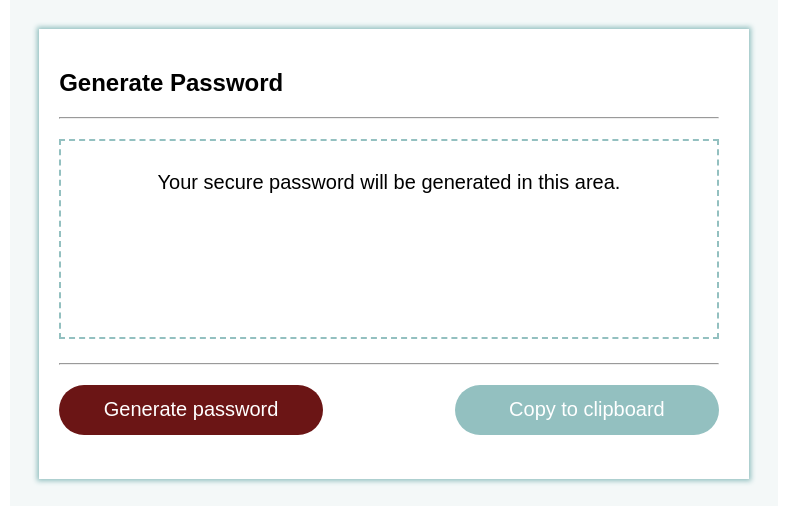
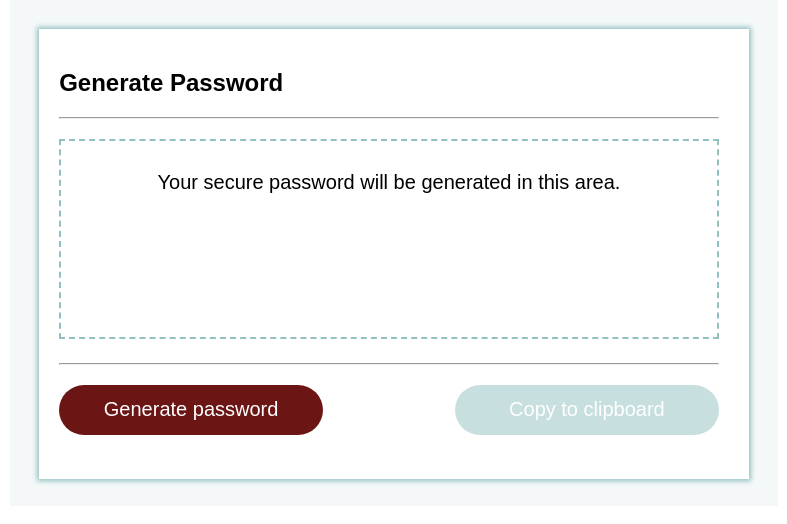
Before and after one commit to jondam1985/password-generator, a plain HTML site: page index.html in a window 1280 px wide. Shown: the part 144-668 px from the top of the page, without its empty margins (246-1033 px from the left). Drawn offline with Linux system fonts and the light colour scheme.

Commit message:
copy functionality updated

```diff
--- a/assets/scripts/script.js
+++ b/assets/scripts/script.js
@@ -69,6 +69,9 @@ function passwordGenerator() {
 
     document.getElementById("password-area").innerHTML=password;
 
+    let copyButton = document.getElementById("copy");
+    copyButton.disabled = false;
+
     return console.log(password);
 }
 
--- a/assets/styles/styles.css
+++ b/assets/styles/styles.css
@@ -78,6 +78,11 @@ button:hover {
     margin-left: 10px;
 }
 
+#copy:disabled {
+    opacity: 0.5;
+    cursor: not-allowed;
+}
+
 @media only screen and (max-width: 850px) {
 
     .outer-container {
--- a/index.html
+++ b/index.html
@@ -20,7 +20,7 @@
             <hr>
             <div class="buttons-area">
                 <button onclick="passwordGenerator()" id="generator">Generate password</button>
-                <button onclick="copy()" id="copy">Copy to clipboard</button>
+                <button onclick="copy()" id="copy" disabled>Copy to clipboard</button>
             </div>
             </div>
         </div>
```
